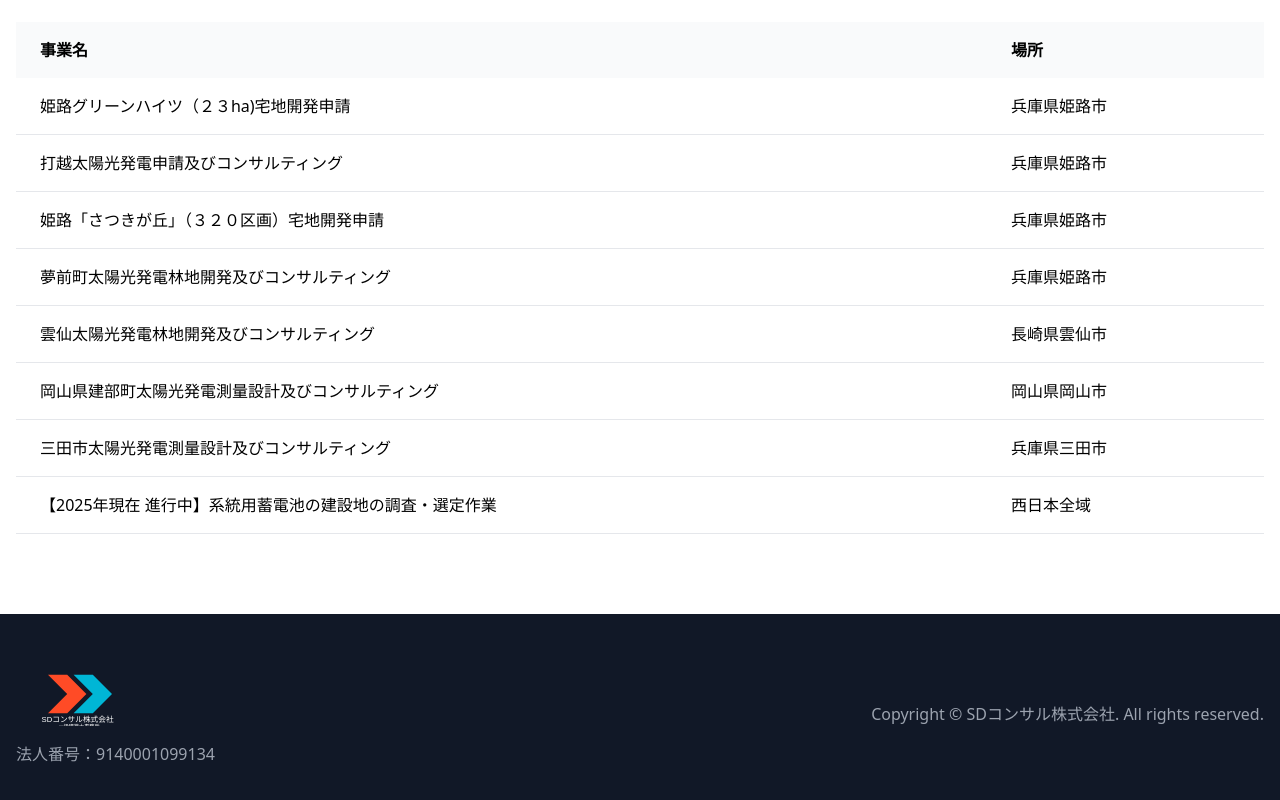
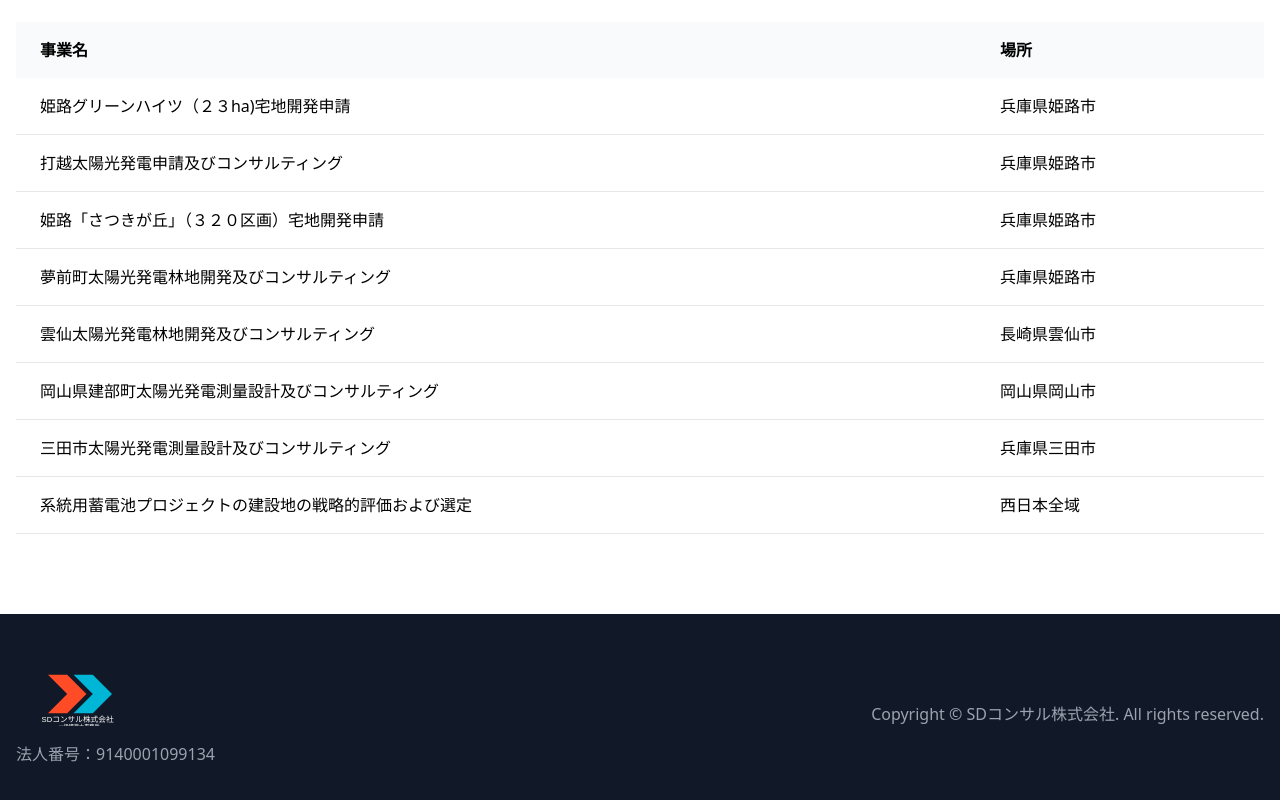
Before and after one commit to tisket552/verdant-sdconsultant, a React (Vite) app: page / in a window 1280 px wide. Shown: the part 3902-4702 px from the top of the page. Built offline with nearby package versions, Linux system fonts and the light colour scheme.

Commit message:
Update project description in App.tsx

```diff
--- a/src/App.tsx
+++ b/src/App.tsx
@@ -219,7 +219,7 @@ function App() {
                     ['雲仙太陽光発電林地開発及びコンサルティング', '長崎県雲仙市'],
                     ['岡山県建部町太陽光発電測量設計及びコンサルティング', '岡山県岡山市'],
                     ['三田市太陽光発電測量設計及びコンサルティング', '兵庫県三田市'],
-                   ['【2025年現在 進行中】系統用蓄電池の建設地の調査・選定作業', '西日本全域'],
+                    ['系統用蓄電池プロジェクトの建設地の戦略的評価および選定', '西日本全域'],
                   ].map((item, index) => (
                     <tr key={index} className="border-b hover:bg-gray-50">
                       <td className="py-4 px-6">{item[0]}</td>
```
